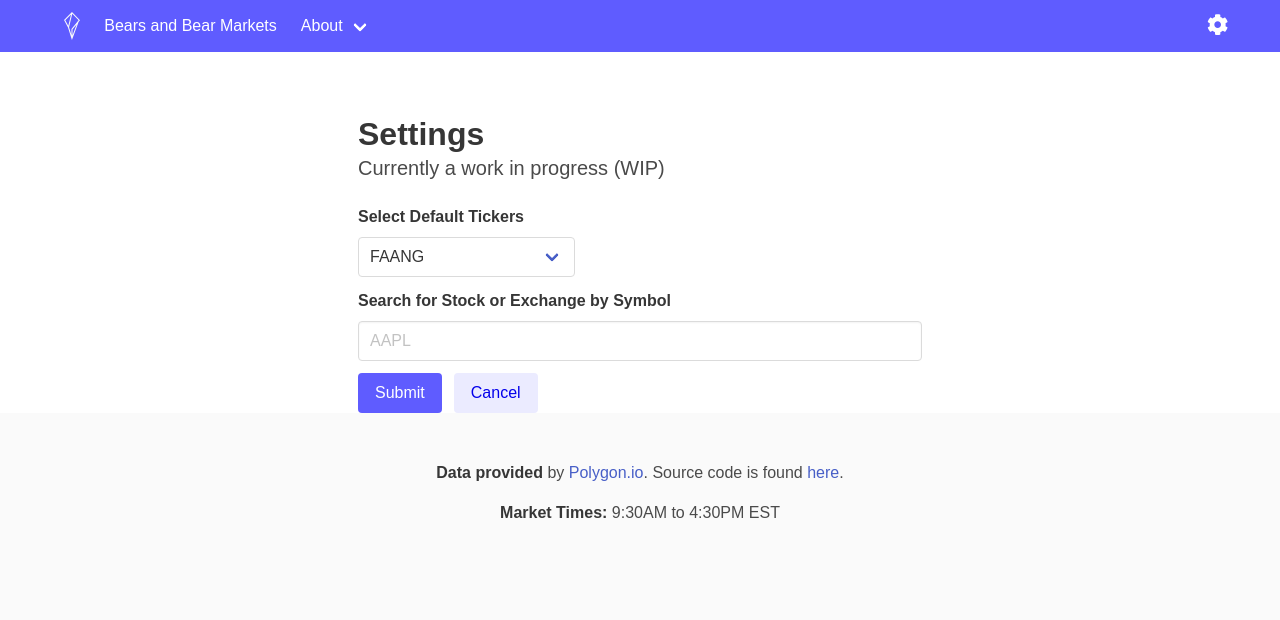
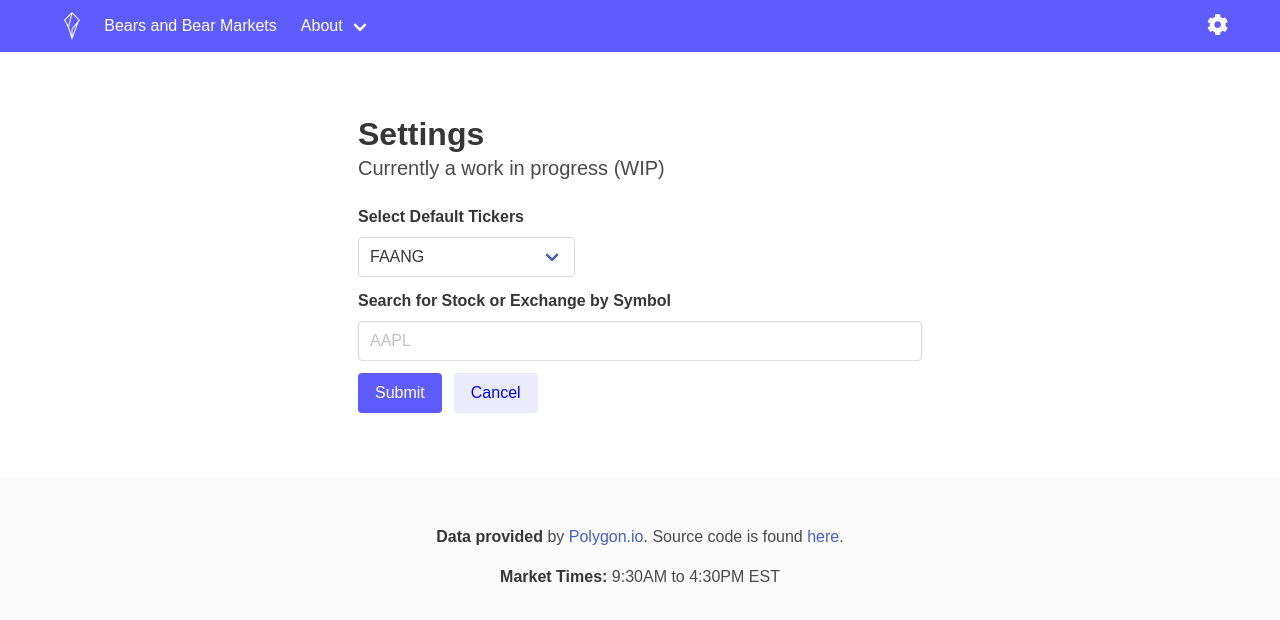
Before and after one commit to cpustejovsky/bears-and-bear-markets, a React (Create React App) app: page /settings in a window 1280 px wide. Shown: the top 620 px of the page. Built offline with nearby package versions, Linux system fonts and the light colour scheme; no server answers.

Commit message:
top margin to footer

```diff
--- a/src/components/Footer.jsx
+++ b/src/components/Footer.jsx
@@ -6,7 +6,7 @@ export default function CtaButton() {
   return (
     <>
       <CtaModal ctaModal={ctaModal} setCtaModal={setCtaModal} />
-      <footer class="footer">
+      <footer class="footer margin-top">
         <div class="content has-text-centered">
           <p>
             <strong>Data provided</strong> by{" "}
```
